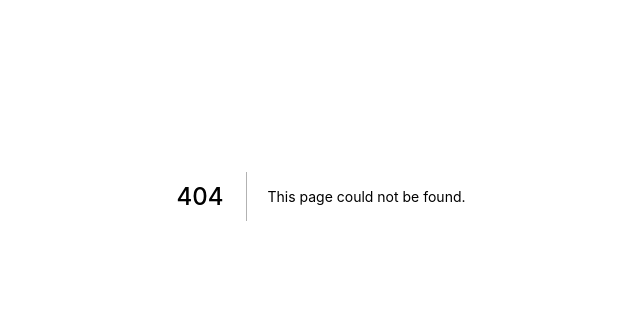
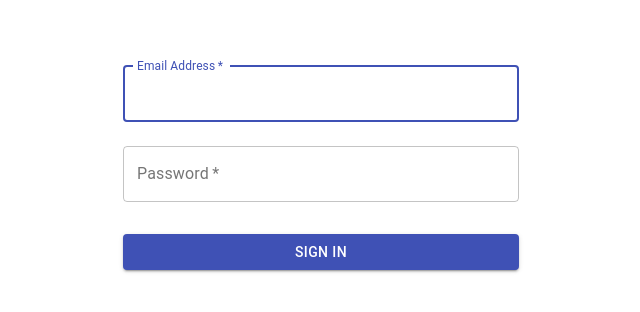
Before and after one commit to parkoon/next-authentication, a Next.js app: page /login in a window 1280 px wide. Before the commit this address had no page. Shown: the part 204-516 px from the top of the page, without its empty margins (319-959 px from the left). Built offline with nearby package versions, Linux system fonts and the light colour scheme.

Commit message:
feat: add login page

```diff
--- /dev/null
+++ b/pages/login.js
@@ -0,0 +1,77 @@
+import Box from "@material-ui/core/Box";
+import Button from "@material-ui/core/Button";
+import Container from "@material-ui/core/Container";
+import { makeStyles } from "@material-ui/core/styles";
+import TextField from "@material-ui/core/TextField";
+import React from "react";
+
+const useStyles = makeStyles((theme) => ({
+  container: {
+    minHeight: "90vh",
+    display: "flex",
+    justifyContent: "center",
+    alignItems: "center",
+  },
+  paper: {
+    display: "flex",
+    flexDirection: "column",
+    alignItems: "center",
+  },
+  avatar: {
+    margin: theme.spacing(1),
+    backgroundColor: theme.palette.secondary.main,
+  },
+  form: {
+    width: "100%", // Fix IE 11 issue.
+    marginTop: theme.spacing(1),
+  },
+  submit: {
+    margin: theme.spacing(3, 0, 2),
+  },
+}));
+
+export default function Login() {
+  const classes = useStyles();
+
+  return (
+    <Container className={classes.container} component="main" maxWidth="xs">
+      <div className={classes.paper}>
+        <form className={classes.form} noValidate>
+          <TextField
+            variant="outlined"
+            margin="normal"
+            required
+            fullWidth
+            id="email"
+            label="Email Address"
+            name="email"
+            autoComplete="email"
+            autoFocus
+          />
+          <TextField
+            variant="outlined"
+            margin="normal"
+            required
+            fullWidth
+            name="password"
+            label="Password"
+            type="password"
+            id="password"
+            autoComplete="current-password"
+          />
+
+          <Button
+            type="submit"
+            fullWidth
+            variant="contained"
+            color="primary"
+            className={classes.submit}
+          >
+            Sign In
+          </Button>
+        </form>
+      </div>
+      <Box mt={8}></Box>
+    </Container>
+  );
+}
```
Also changed, not shown: pages/_app.js (+0 -14 lines).
